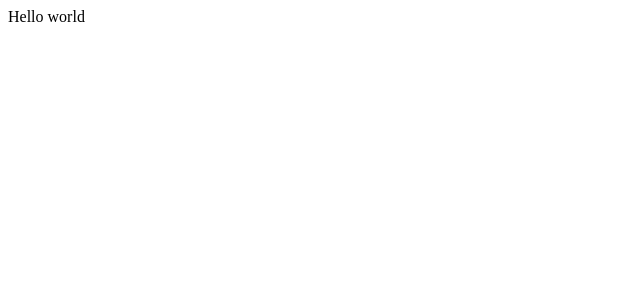
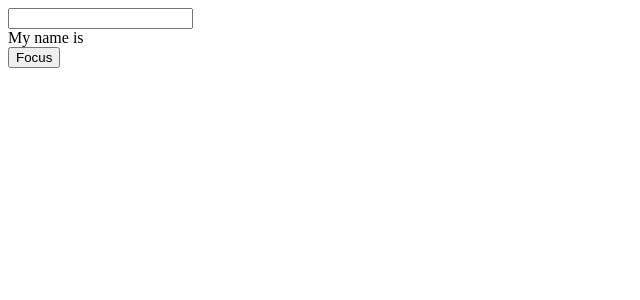
Before and after one commit to mrcruz117/hooksPractice, a React (Create React App) app: page / in a window 1280 px wide. Shown: the top 300 px of the page, without its empty margins (0-640 px from the left). Built offline with nearby package versions, Linux system fonts and the light colour scheme.

Commit message:
using ref to focus element

```diff
--- a/src/App.js
+++ b/src/App.js
@@ -1,5 +1,11 @@
+import UseRef from "./hooks/UseRef";
+
 function App() {
-  return <div>Hello world</div>;
+  return (
+    <>
+      <UseRef />
+    </>
+  );
 }
 
 export default App;
--- /dev/null
+++ b/src/hooks/UseRef.jsx
@@ -0,0 +1,28 @@
+import React, { useEffect, useRef, useState } from "react";
+
+export default function UseRef() {
+  const [name, setName] = useState("");
+  const renderCount = useRef(1);
+  const inputRef = useRef();
+  // {current: 0}
+
+  useEffect(() => {
+    renderCount.current = renderCount.current + 1;
+  });
+
+  function focus() {
+    inputRef.current.focus();
+  }
+
+  return (
+    <>
+      <input
+        ref={inputRef}
+        value={name}
+        onChange={(e) => setName(e.target.value)}
+      />
+      <div>My name is {name}</div>
+      <button onClick={focus}>Focus</button>
+    </>
+  );
+}
```
